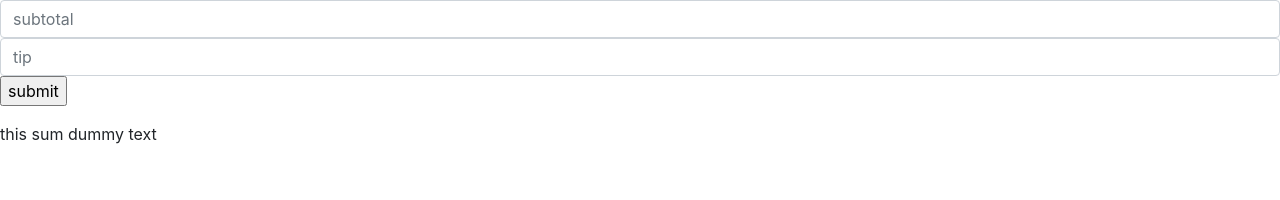
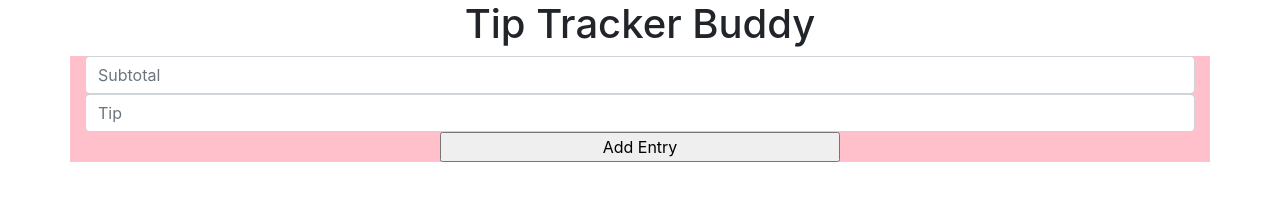
Before and after one commit to thesaddestgravy/the-harding-repo, a plain HTML site: page index.html in a window 1280 px wide. Drawn offline with nearby package versions, Linux system fonts and the light colour scheme.

Commit message:
added tip list

```diff
--- a/index.html
+++ b/index.html
@@ -13,13 +13,16 @@
     <link rel="stylesheet" href="https://stackpath.bootstrapcdn.com/bootstrap/4.4.1/css/bootstrap.min.css" integrity="sha384-Vkoo8x4CGsO3+Hhxv8T/Q5PaXtkKtu6ug5TOeNV6gBiFeWPGFN9MuhOf23Q9Ifjh" crossorigin="anonymous">
   </head>
   <body>
-    <form class="form-group" autocomplete="off">
-      <input class="form-control" type="text" id="subtotal" placeholder="subtotal">
-      <input class="form-control" type="text" id="tip" placeholder="tip">
-      <input type="submit" value="submit">
+    <h1>Tip Tracker Buddy</h1>
+    <form class="form-group container pink" autocomplete="off">
+      <input class="form-control" type="text" id="subtotal" placeholder="Subtotal">
+      <input class="form-control" type="text" id="tip" placeholder="Tip">
+      <input type="submit" value="Add Entry" id="submitbtn">
     </form>
 
-    <p>this sum dummy text</p>
+    <ul>
+
+    </ul>
 
     <script src="https://code.jquery.com/jquery-3.4.1.slim.min.js" integrity="sha384-J6qa4849blE2+poT4WnyKhv5vZF5SrPo0iEjwBvKU7imGFAV0wwj1yYfoRSJoZ+n" crossorigin="anonymous"></script>
     <script src="https://cdn.jsdelivr.net/npm/popper.js@1.16.0/dist/umd/popper.min.js" integrity="sha384-Q6E9RHvbIyZFJoft+2mJbHaEWldlvI9IOYy5n3zV9zzTtmI3UksdQRVvoxMfooAo" crossorigin="anonymous"></script>
--- a/index.js
+++ b/index.js
@@ -1,7 +1,13 @@
 const form = document.querySelector(".form-group");
 const subtotal = document.querySelector("#subtotal");
+const tip = document.querySelector("#tip");
+const ul = document.querySelector("ul");
 
 form.addEventListener("submit", e => {
     e.preventDefault();
     subtotal.value = subtotal.value.toUpperCase();
+    console.log(tip.value);
+    const li = document.createElement("li");
+    li.textContent = tip.value;
+    ul.prepend(li);
 });
--- a/styles.css
+++ b/styles.css
@@ -1,6 +1,22 @@
 body {
-    font-family: Arial, Helvetica, sans-serif;
-    font-size: 24px;
     text-align: center;
-    background: #f1e3cb;;
+    background: #f1e3cb;
+    resize: none;
 }
+
+.pink {
+    background: pink;
+    height: 100%;
+}
+
+h1 {
+    text-align: center;
+}
+
+#submitbtn {
+    text-align: center;
+    width: 400px;
+    margin-left: auto;
+    margin-right: auto;
+    display: block;
+}
```
